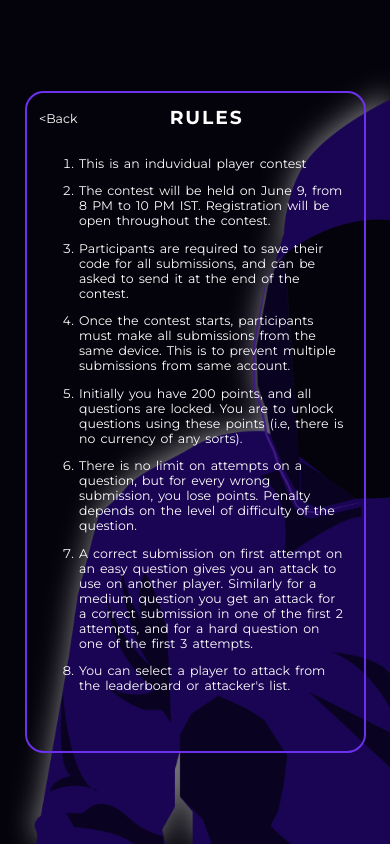
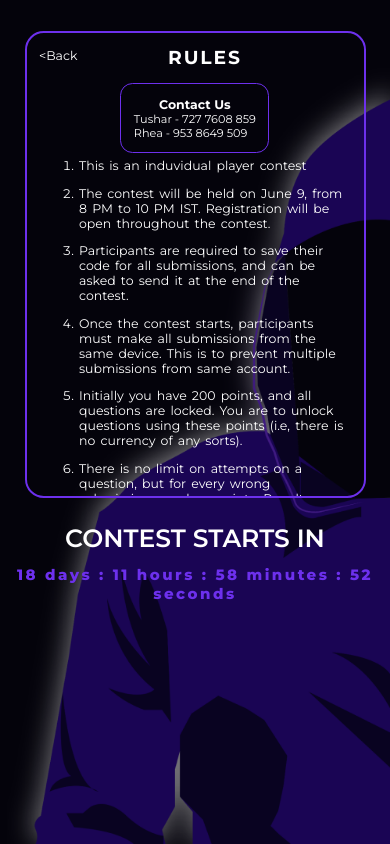
Before and after one commit to T3jasH/OrderOfChaos, a React (Create React App) app in the folder client/: page /rules in a window 390 px wide. Built offline with nearby package versions, Linux system fonts and the light colour scheme.

Commit message:
countdown, contact us

```diff
--- a/client/src/Pages/RulesPage.tsx
+++ b/client/src/Pages/RulesPage.tsx
@@ -1,4 +1,5 @@
 import React from "react"
+import { useState } from "react"
 import { useEffect } from "react"
 import { useContext } from "react"
 import { useHistory } from "react-router"
@@ -9,16 +10,56 @@ import "../styles/Rules.css"
 const RulesPage: React.FC = () => {
     const history = useHistory()
     const auth = useContext(AuthContext);
+    const [days, setDays] = useState<number>(0)
+    const [hours, setHours] = useState<number>(0)
+    const [minutes, setMinutes] = useState<number>(0)
+    const [seconds, setSeconds] = useState<number>(0)
+
 
     useEffect(() => {
         auth.dispatch({type : AuthActionTypes.GET_TOKEN, payload : {}})
+        var deadline = new Date("june9, 2021 20:00:00").getTime();
+
+    var x = setInterval(function() {
+
+    var now = new Date().getTime();
+    var t = deadline - now;
+    setDays(Math.floor(t / (1000 * 60 * 60 * 24)));
+    setHours(Math.floor((t%(1000 * 60 * 60 * 24))/(1000 * 60 * 60)));
+    setMinutes(Math.floor((t % (1000 * 60 * 60)) / (1000 * 60)));
+    setSeconds(Math.floor((t % (1000 * 60)) / 1000));
+
+if (t < 0) {
+        clearInterval(x);
+        // Time Up
+    }
+}, 1000);
+
         // eslint-disable-next-line
     }, [])
 
+
+
     return (
         <div className="rules">
-            <div className="rules-container">
-                <h2>RULES</h2>
+
+            <div className="rules-page-container">
+                <h2>
+                    RULES
+                </h2>
+                <div className="contacts-container">
+                <ul className="contacts-list">
+                    <h3>
+                        Contact Us
+                    </h3>
+                    <li>
+                        Tushar - 727 7608 859
+                    </li>
+                    <li>
+                        Rhea - 953 8649 509
+                    </li>
+                </ul>
+                </div>
                 <ol className="rules-list">
                     <li>This is an induvidual player contest</li>
                     <li>
@@ -57,6 +98,7 @@ const RulesPage: React.FC = () => {
                         or attacker's list.
                     </li>
                 </ol>
+
                 <button onClick={() => history.goBack()} className="back-btn">
                     {`<Back`}
                 </button>
@@ -74,6 +116,23 @@ const RulesPage: React.FC = () => {
                     Logout
                 </button>
             </div>
+            <div className="countdown-container">
+                <h2>
+                    CONTEST STARTS IN
+                </h2>
+                <span>
+                {`${days} days : `}
+                 </span>
+                 <span>
+                     {`${hours <= 9 ? "0"+hours : hours}  hours : `}
+                 </span>
+                 <span>
+                     {`${minutes<=9 ? "0"+minutes :  minutes} minutes : `}
+                 </span>
+                 <span>
+                     {`${seconds <= 9 ? "0"+seconds : seconds} seconds`}
+                 </span>
+            </div>
         </div>
     )
 }
--- a/client/src/styles/Rules.css
+++ b/client/src/styles/Rules.css
@@ -7,13 +7,16 @@
     background-position: right bottom;
     display: flex;
     flex-direction: column;
-    justify-content: center;
     align-items: center;
+    column-gap: 2rem;
+    overflow-y: auto;
+    overflow-x: none;
 }
 
-.rules-container {
+.rules-page-container {
     position: relative;
-    height: 75vh;
+    top: 2.5rem;
+    min-height: 35rem;
     width: 45vw;
     border: 2px solid #6d30ed;
     border-radius: 1.5rem;
@@ -21,27 +24,59 @@
     overflow-x: hidden;
 }
 
-.rules-container > h2 {
+.rules-page-container > h2 {
     font-size: 1.5rem;
     letter-spacing: 0.1em;
     position: absolute;
-    left: 42.5%;
 }
 
-.rules-container > .logout-btn {
+.rules-page-container > .logout-btn {
     position: absolute;
     right: 1rem;
-    padding: 5px 0px;
+    padding: 0.2rem 0px;
     font-weight: 500;
 }
 
-.rules-container > .back-btn {
-    padding: 5px 0;
+.rules-page-container > .contact-btn {
+    position: absolute;
+    right: 6rem;
+    padding: 0.2rem 0;
+    font-weight: 500;
+}
+
+.rules-page-container > .back-btn {
+    padding: 0.2rem 0;
+}
+
+.rules-page-container > h2 {
+    position: absolute;
+    left: 42%;
+}
+
+.contacts-container {
+    width: 92.5%;
+    position: absolute;
+    top: 4rem;
+    display: flex;
+    justify-content: center;
+}
+
+.contacts-list {
+    border: 1px solid #6d30ed;
+    border-radius: 1rem;
+    padding: 1rem;
+    list-style: none;
+}
+.contacts-list > h3 {
+    text-align: center;
+}
+.contacts-list > li {
+    font-size: 0.9rem;
 }
 
 .rules-list {
     position: absolute;
-    top: 4rem;
+    top: 9rem;
     word-spacing: 0.15rem;
     margin-right: 1.5rem;
 }
@@ -49,14 +84,40 @@
     margin-top: 1rem;
 }
 
+.countdown-container {
+    position: relative;
+    margin-top: 4.5rem;
+    width: 100vw;
+    text-align: center;
+}
+
+.countdown-container > h2 {
+    font-size: 2rem;
+    font-weight: 600;
+    margin-bottom: 1rem;
+}
+
+.countdown-container > span {
+    color: #6d30ed;
+    font-size: 1.5rem;
+    letter-spacing: 0.2rem;
+    font-weight: 800;
+}
+
 @media screen and (max-width: 1200px) {
-    .rules-container {
+    .rules-page-container {
         width: 60vw;
     }
 }
 
 @media screen and (max-width: 950px) {
-    .rules-container {
+    .rules-page-container {
         width: 80vw;
     }
 }
+
+@media screen and (max-width: 750px) {
+    .countdown-container > span {
+        font-size: 1.2rem;
+    }
+}
--- a/client/src/utils.tsx
+++ b/client/src/utils.tsx
@@ -34,7 +34,7 @@ export const getContestDetails = async (
                 }
                 else if(data.iperror === true){
                     auth.dispatch({type: AuthActionTypes.LOGOUT, payload: {}})
-                    auth.dispatch({type: AuthActionTypes.SET_MESSAGE, payload: {type: "fail", msg: data.msg}})
+                    auth.dispatch({type: AuthActionTypes.SET_MESSAGE, payload: {type: "fail", msg: "Connection from only one IP allowed. Contact us"}})
                     setTimeout(() => {
                         auth.dispatch({type: AuthActionTypes.CLEAR_MESSAGE, payload: {}})
                     }, 3500)
@@ -92,7 +92,7 @@ export const getUser = async (auth: any, player?: any) => {
             }
             else if(data.iperror === true){
                 auth.dispatch({type: AuthActionTypes.LOGOUT, payload: {}})
-                auth.dispatch({type: AuthActionTypes.SET_MESSAGE, payload: {type: "fail", msg: data.msg}})
+                auth.dispatch({type: AuthActionTypes.SET_MESSAGE, payload: {type: "fail", msg: "Connection from only one IP allowed. Contact us"}})
                 setTimeout(() => {
                     auth.dispatch({type: AuthActionTypes.CLEAR_MESSAGE, payload: {}})
                 }, 3500)
```
